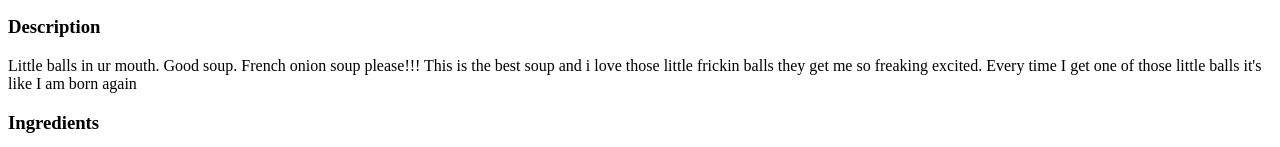
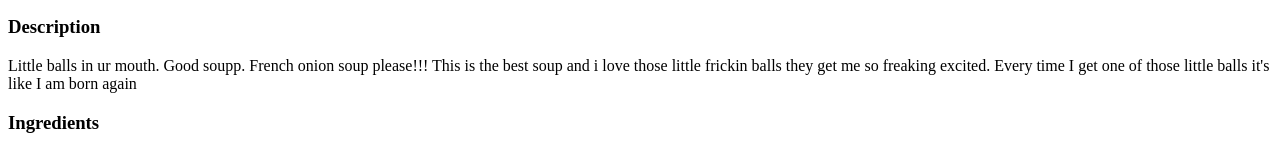
Before and after one commit to imiduke/odin-recipes, a plain HTML site: page recipes/chicken-gnocchi.html in a window 1280 px wide. Shown: the part 341-488 px from the top of the page. Drawn offline with Linux system fonts and the light colour scheme.

Commit message:
modded to check status of changes

```diff
--- a/recipes/chicken-gnocchi.html
+++ b/recipes/chicken-gnocchi.html
@@ -11,7 +11,7 @@
         <img src="/assets/chicken-gnocchi-soup-6.png" alt="Chicken and gnocchi soup" width="310" height="auto">
 
         <h3>Description</h3>
-        <p>Little balls in ur mouth. Good soup. French onion soup please!!! This is the best soup and i love those little frickin balls they get me so freaking excited. Every time I get one of those little balls it's like I am born again</p>
+        <p>Little balls in ur mouth. Good soupp. French onion soup please!!! This is the best soup and i love those little frickin balls they get me so freaking excited. Every time I get one of those little balls it's like I am born again</p>
         <h3>Ingredients</h3>
         <ul>
             <li>Little balls</li>
```
